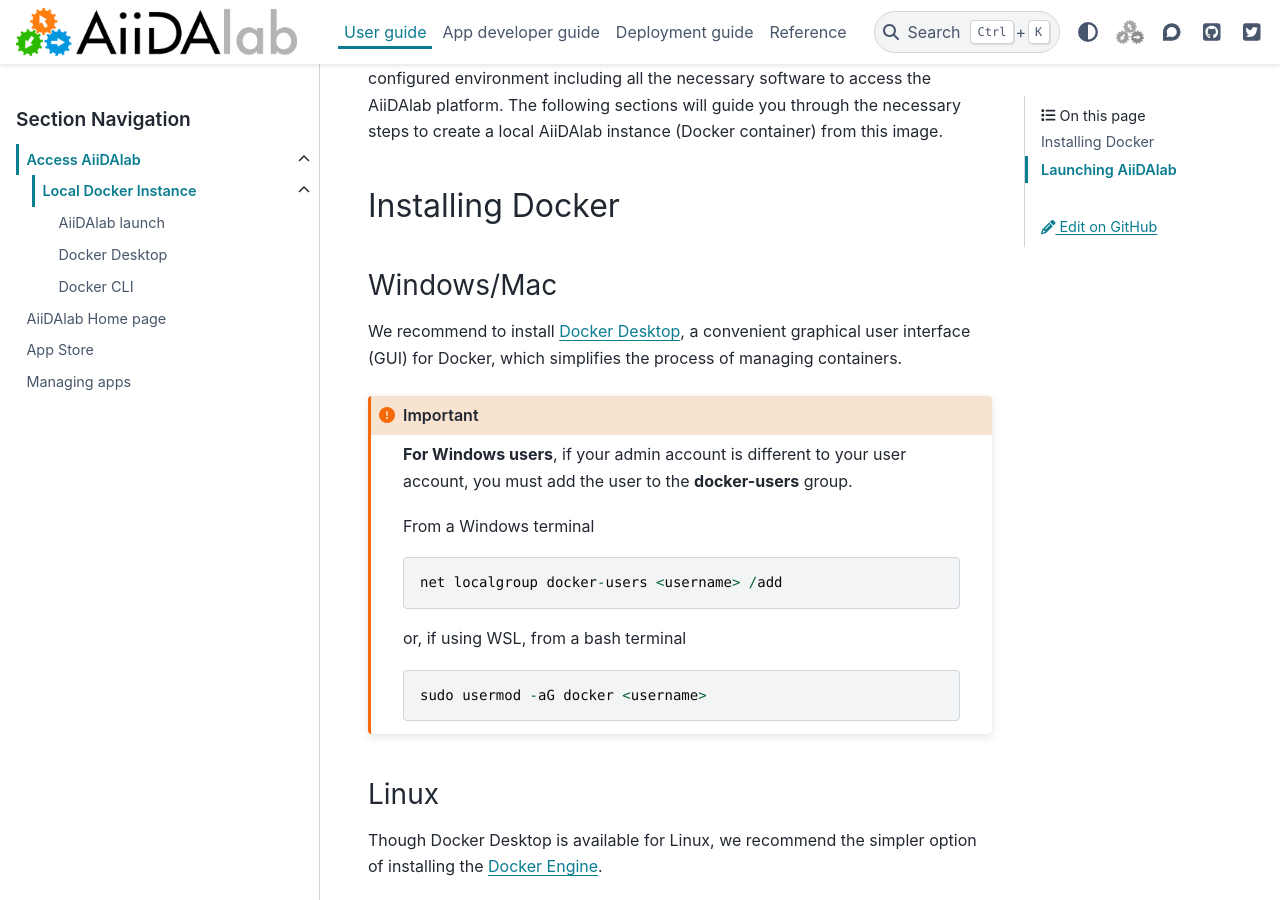
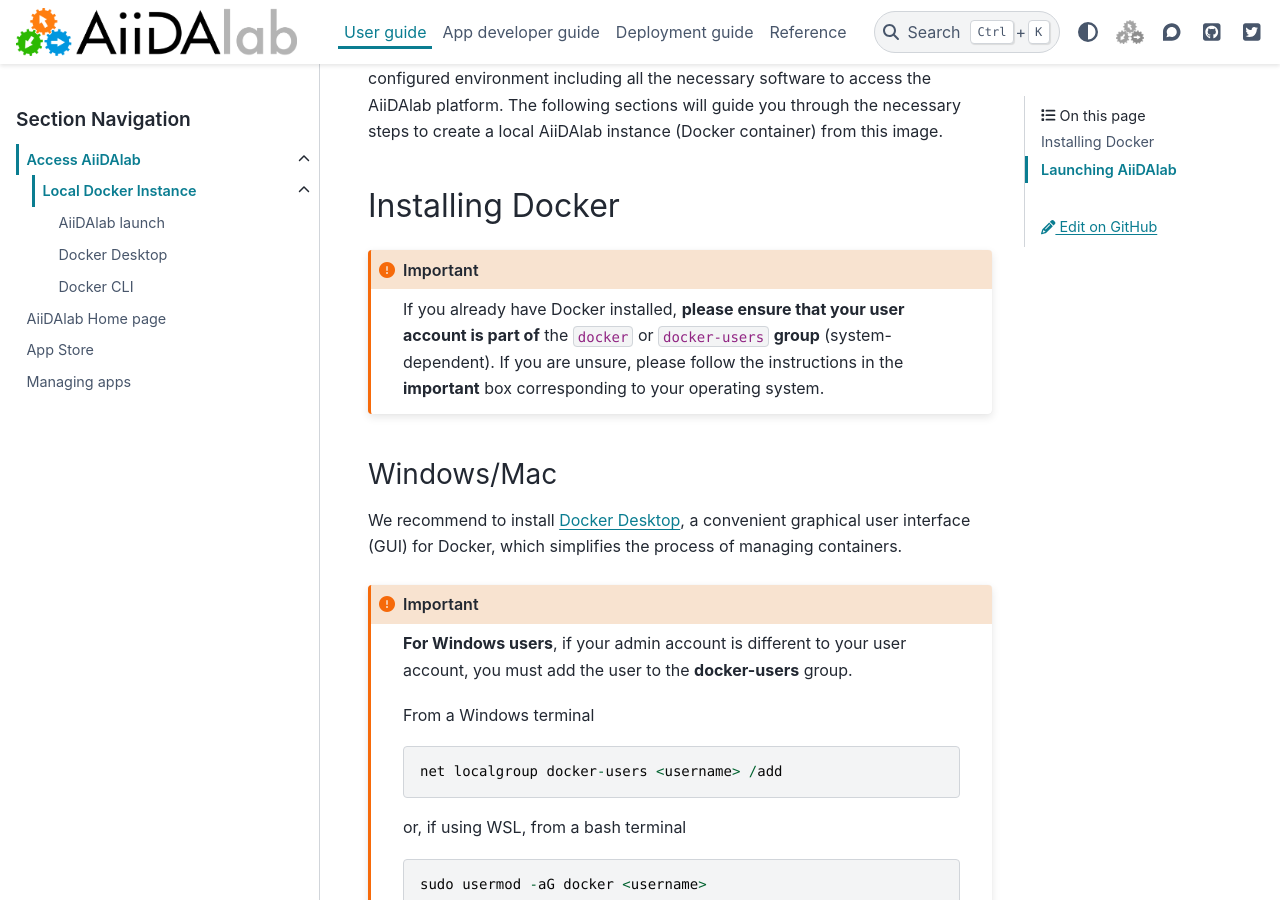
Before and after one commit to aiidalab/aiidalab, a Sphinx documentation site: the page built from docs/source/usage/access/local.rst, in a window 1280 px wide and 900 px high, scrolled down 315 px. Built offline with Sphinx 7.4.7 and the PyData theme 0.15.4, drawn with Linux system fonts in a browser that asks for light colours; pages that are not in the unit, such as notebooks, are missing from menus.

Commit message:
Add important note regarding docker user group
...for those who already have Docker

```diff
--- a/docs/source/usage/access/local.rst
+++ b/docs/source/usage/access/local.rst
@@ -13,6 +13,10 @@ AiiDAlab is available as a Docker image, a blueprint for a self-contained, pre-c
 
 Installing Docker
 *****************
+
+.. important::
+
+   If you already have Docker installed, **please ensure that your user account is part of** the ``docker`` or ``docker-users`` **group** (system-dependent). If you are unsure, please follow the instructions in the **important** box corresponding to your operating system.
 
 Windows/Mac
 -----------
```
